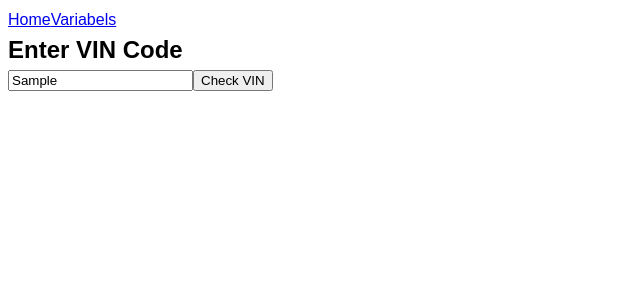
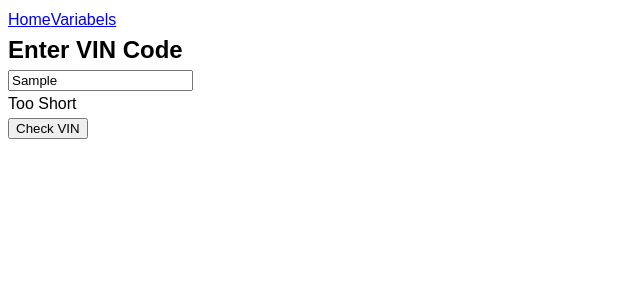
Before and after one commit to OKoHop/vin_decoder, a React (Vite) app: page / in a window 1280 px wide. Both pictures are taken after typing "Sample" into the empty fields and a click on the button "Check VIN". Shown: the top 300 px of the page, without its empty margins (0-640 px from the left). Built offline with nearby package versions, Linux system fonts and the light colour scheme.

Commit message:
add validation schema for form

```diff
--- a/package.json
+++ b/package.json
@@ -16,7 +16,8 @@
     "react": "^19.2.8",
     "react-dom": "^19.2.8",
     "react-router-dom": "^7.18.2",
-    "tailwindcss": "^4.3.3"
+    "tailwindcss": "^4.3.3",
+    "yup": "^1.7.1"
   },
   "devDependencies": {
     "@eslint/js": "^10.0.1",
--- a/src/components/InputForm/InputForm.jsx
+++ b/src/components/InputForm/InputForm.jsx
@@ -1,13 +1,25 @@
 import { Formik, Field, Form } from 'formik';
+import ValidationSchema from './validationSchema';
 
 export const InputForm = () => {
   return (
     <>
-      <Formik initialValues={{ vinCode: '' }}>
-        <Form>
-          <Field name="vinCode" placeholder="Enter VIN code" />
-          <button type="submit">Check VIN</button>
-        </Form>
+      <Formik
+        initialValues={{ vinCode: '' }}
+        validationSchema={ValidationSchema}
+        onSubmit={values => {
+          console.log(JSON.stringify(values));
+        }}
+      >
+        {({ errors, touched }) => (
+          <Form>
+            <Field id="vinCode" name="vinCode" placeholder="Enter VIN code" />
+            {errors.vinCode && touched.vinCode ? (
+              <div>{errors.vinCode}</div>
+            ) : null}
+            <button type="submit">Check VIN</button>
+          </Form>
+        )}
       </Formik>
     </>
   );
--- /dev/null
+++ b/src/components/InputForm/validationSchema.js
@@ -0,0 +1,11 @@
+import * as Yup from 'yup';
+
+const ValidationSchema = Yup.object().shape({
+  vinCode: Yup.string()
+    .min(17, 'Too Short')
+    .max(17, 'Too Long')
+    .required('Required')
+    .matches(/^[^<>{}[\]|\\/~]+$/, 'Forbidden symbol'),
+});
+
+export default ValidationSchema;
```
Also changed, not shown: 1 other file (tests, documents, lock files or other folders).
